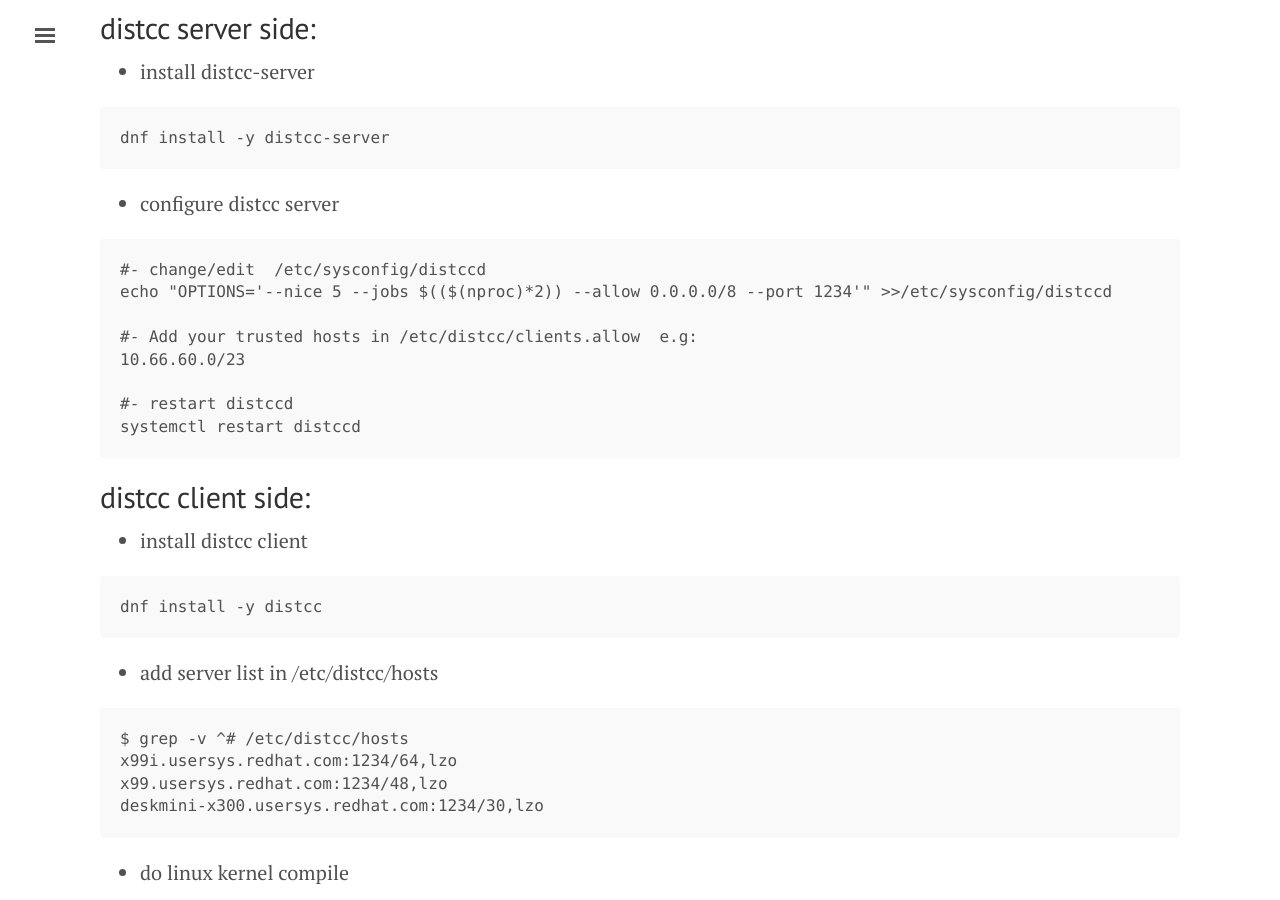
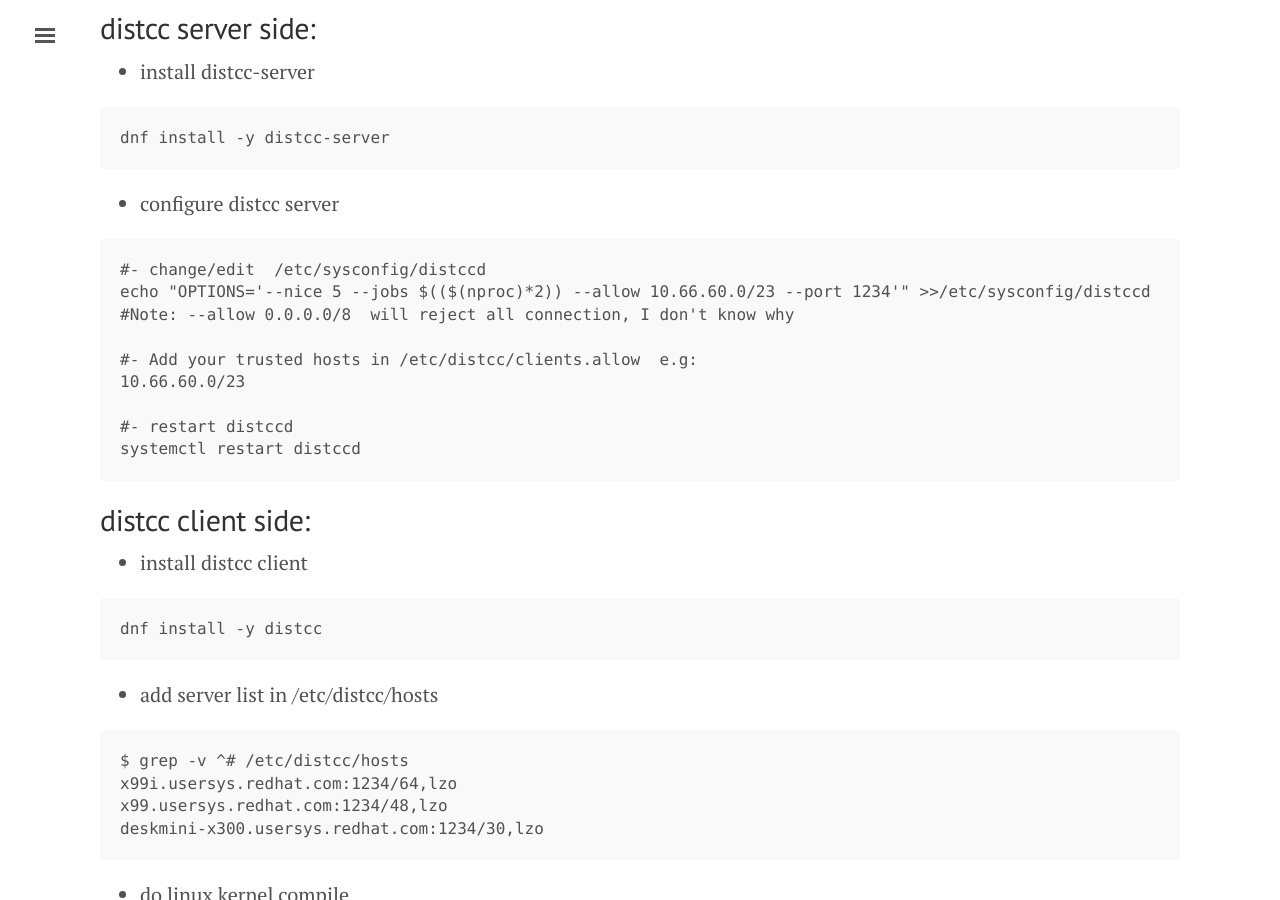
Before and after one commit to tcler/tcler.github.io, a Jekyll site: the page built from _posts/2024-06-02-distcc-and-distcc-server-on-fedora.md, in a window 1280 px wide and 900 px high, scrolled down 653 px. Built offline with Jekyll 4.4.1, drawn with Linux system fonts in a browser that asks for light colours.

Commit message:
Update 2024-06-02-distcc-and-distcc-server-on-fedora.md

````diff
--- a/_posts/2024-06-02-distcc-and-distcc-server-on-fedora.md
+++ b/_posts/2024-06-02-distcc-and-distcc-server-on-fedora.md
@@ -23,7 +23,8 @@ dnf install -y distcc-server
 
 ```
 #- change/edit  /etc/sysconfig/distccd
-echo "OPTIONS='--nice 5 --jobs $(($(nproc)*2)) --allow 0.0.0.0/8 --port 1234'" >>/etc/sysconfig/distccd
+echo "OPTIONS='--nice 5 --jobs $(($(nproc)*2)) --allow 10.66.60.0/23 --port 1234'" >>/etc/sysconfig/distccd
+#Note: --allow 0.0.0.0/8  will reject all connection, I don't know why
 
 #- Add your trusted hosts in /etc/distcc/clients.allow  e.g:
 10.66.60.0/23
````
